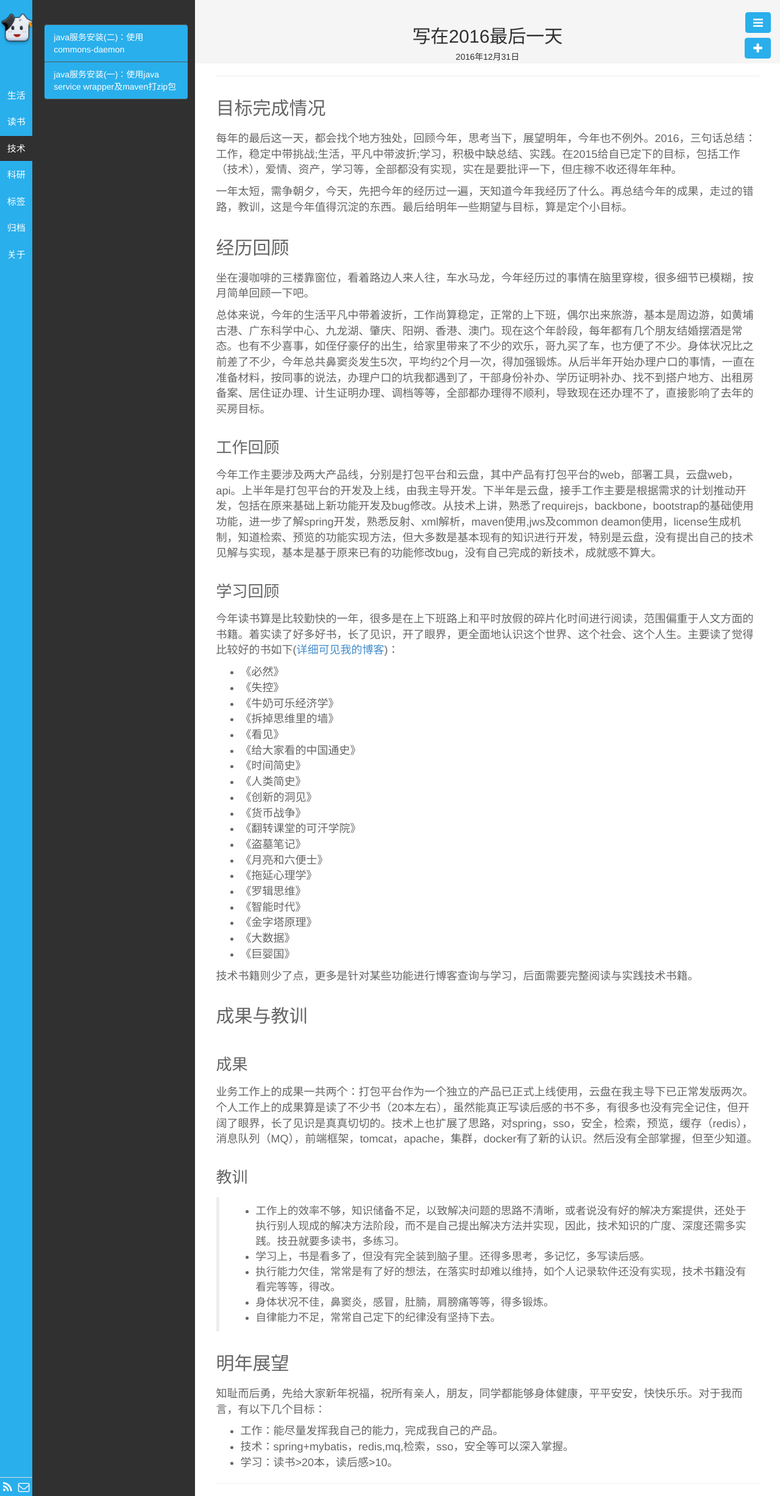
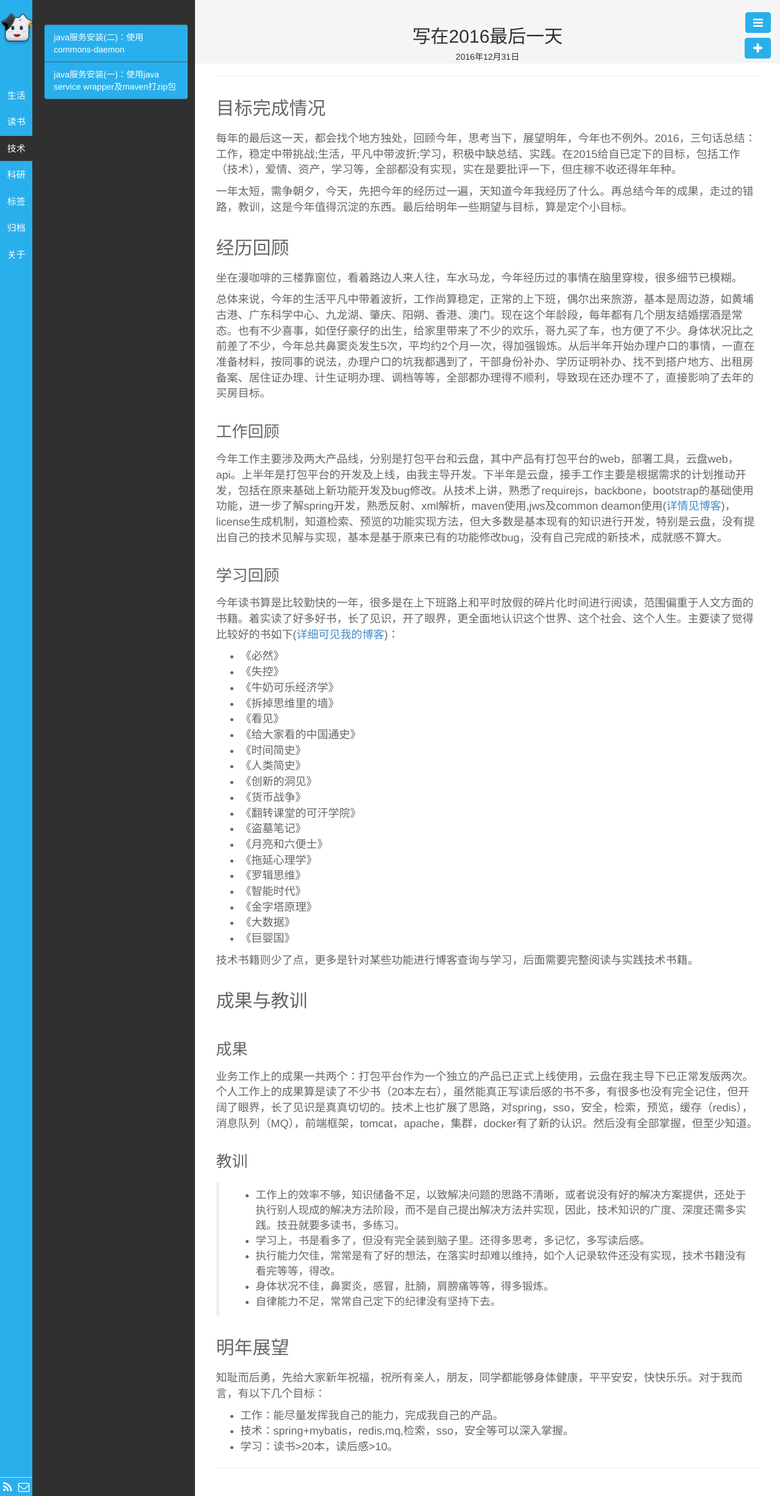
Before and after one commit to mianshenglee/mianshenglee.github.io, a Jekyll site: the page built from _posts/生活/2016-12-31-in_the_last_day_2016.md, in a window 1280 px wide. Shown: the whole page at 61% size. Built offline with Jekyll 4.4.1, drawn with Linux system fonts in a browser that asks for light colours.

Commit message:
修改内容

```diff
--- a/_posts/生活/2016-12-31-in_the_last_day_2016.md
+++ b/_posts/生活/2016-12-31-in_the_last_day_2016.md
@@ -13,15 +13,16 @@
 一年太短，需争朝夕，今天，先把今年的经历过一遍，天知道今年我经历了什么。再总结今年的成果，走过的错路，教训，这是今年值得沉淀的东西。最后给明年一些期望与目标，算是定个小目标。
 
 ## 经历回顾
-坐在漫咖啡的三楼靠窗位，看着路边人来人往，车水马龙，今年经历过的事情在脑里穿梭，很多细节已模糊，按月简单回顾一下吧。
+坐在漫咖啡的三楼靠窗位，看着路边人来人往，车水马龙，今年经历过的事情在脑里穿梭，很多细节已模糊。
 
 总体来说，今年的生活平凡中带着波折，工作尚算稳定，正常的上下班，偶尔出来旅游，基本是周边游，如黄埔古港、广东科学中心、九龙湖、肇庆、阳朔、香港、澳门。现在这个年龄段，每年都有几个朋友结婚摆酒是常态。也有不少喜事，如侄仔豪仔的出生，给家里带来了不少的欢乐，哥九买了车，也方便了不少。身体状况比之前差了不少，今年总共鼻窦炎发生5次，平均约2个月一次，得加强锻炼。从后半年开始办理户口的事情，一直在准备材料，按同事的说法，办理户口的坑我都遇到了，干部身份补办、学历证明补办、找不到搭户地方、出租房备案、居住证办理、计生证明办理、调档等等，全部都办理得不顺利，导致现在还办理不了，直接影响了去年的买房目标。
 
 ### 工作回顾
-今年工作主要涉及两大产品线，分别是打包平台和云盘，其中产品有打包平台的web，部署工具，云盘web，api。上半年是打包平台的开发及上线，由我主导开发。下半年是云盘，接手工作主要是根据需求的计划推动开发，包括在原来基础上新功能开发及bug修改。从技术上讲，熟悉了requirejs，backbone，bootstrap的基础使用功能，进一步了解spring开发，熟悉反射、xml解析，maven使用,jws及common deamon使用，license生成机制，知道检索、预览的功能实现方法，但大多数是基本现有的知识进行开发，特别是云盘，没有提出自己的技术见解与实现，基本是基于原来已有的功能修改bug，没有自己完成的新技术，成就感不算大。
+今年工作主要涉及两大产品线，分别是打包平台和云盘，其中产品有打包平台的web，部署工具，云盘web，api。上半年是打包平台的开发及上线，由我主导开发。下半年是云盘，接手工作主要是根据需求的计划推动开发，包括在原来基础上新功能开发及bug修改。从技术上讲，熟悉了requirejs，backbone，bootstrap的基础使用功能，进一步了解spring开发，熟悉反射、xml解析，maven使用,jws及common deamon使用([详情见博客][1])，license生成机制，知道检索、预览的功能实现方法，但大多数是基本现有的知识进行开发，特别是云盘，没有提出自己的技术见解与实现，基本是基于原来已有的功能修改bug，没有自己完成的新技术，成就感不算大。
 
 ### 学习回顾
-今年读书算是比较勤快的一年，很多是在上下班路上和平时放假的碎片化时间进行阅读，范围偏重于人文方面的书籍。着实读了好多好书，长了见识，开了眼界，更全面地认识这个世界、这个社会、这个人生。主要读了觉得比较好的书如下([详细可见我的博客][1])：
+今年读书算是比较勤快的一年，很多是在上下班路上和平时放假的碎片化时间进行阅读，范围偏重于人文方面的书籍。着实读了好多好书，长了见识，开了眼界，更全面地认识这个世界、这个社会、这个人生。主要读了觉得比较好的书如下([详细可见我的博客][2])：
+
 - 《必然》
 - 《失控》
 - 《牛奶可乐经济学》
@@ -45,6 +46,7 @@
 技术书籍则少了点，更多是针对某些功能进行博客查询与学习，后面需要完整阅读与实践技术书籍。
 
 ## 成果与教训
+
 ### 成果
 业务工作上的成果一共两个：打包平台作为一个独立的产品已正式上线使用，云盘在我主导下已正常发版两次。个人工作上的成果算是读了不少书（20本左右），虽然能真正写读后感的书不多，有很多也没有完全记住，但开阔了眼界，长了见识是真真切切的。技术上也扩展了思路，对spring，sso，安全，检索，预览，缓存（redis），消息队列（MQ），前端框架，tomcat，apache，集群，docker有了新的认识。然后没有全部掌握，但至少知道。
 
```
Also changed, not shown: other parts of _posts/生活/2016-12-31-in_the_last_day_2016.md (+3 -1 lines).
